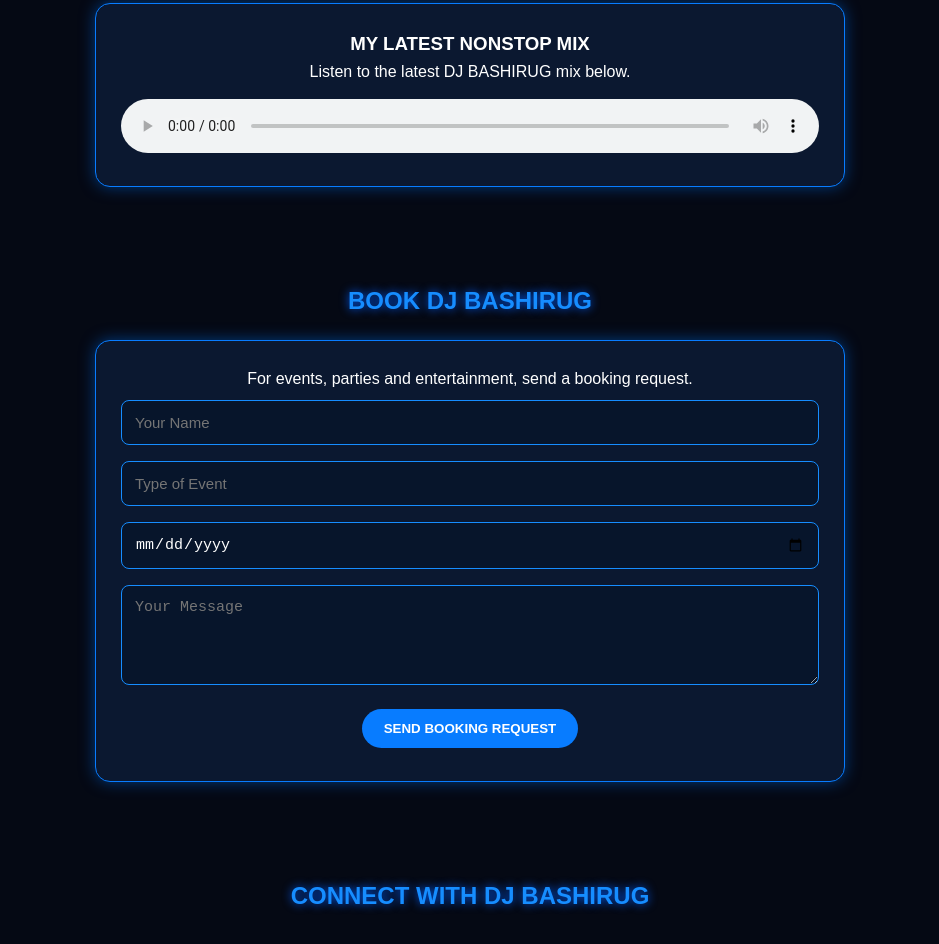
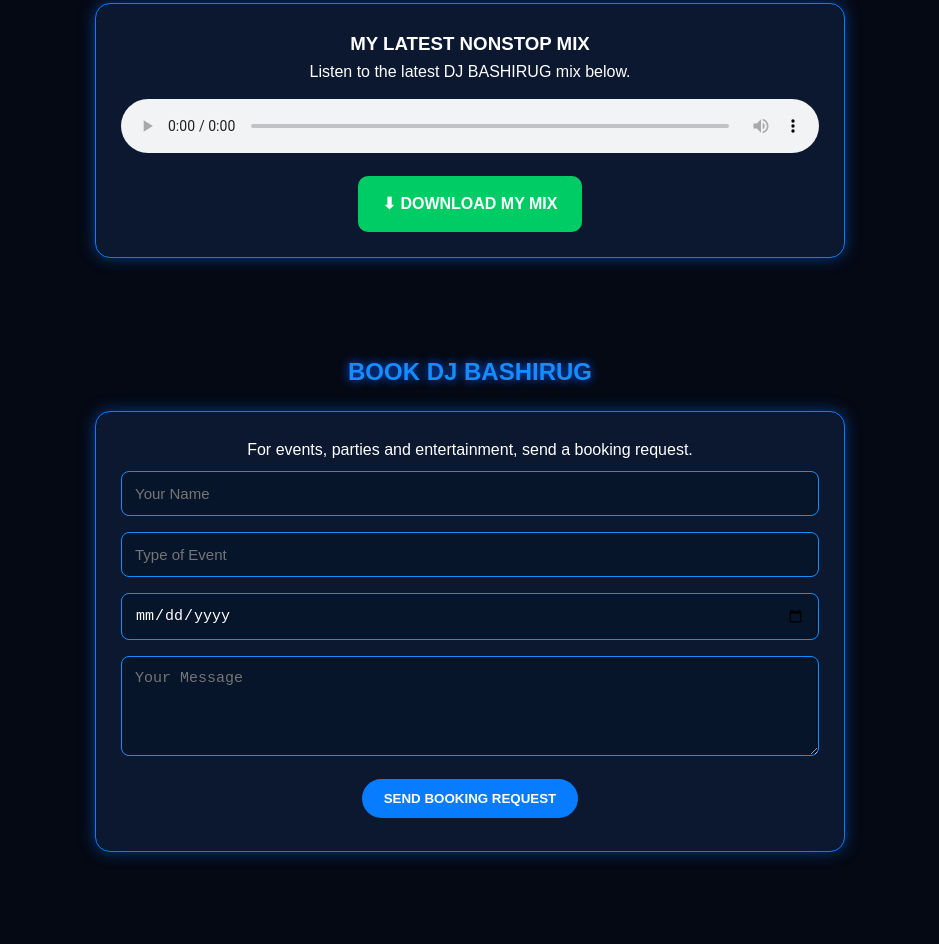
Before and after one commit to skalibash/Djbashirug, a plain HTML site: page index.html in a window 1280 px wide. Shown: the part 1076-2020 px from the top of the page, without its empty margins (170-1109 px from the left). Drawn offline with Linux system fonts and the light colour scheme.

Commit message:
Update index.html

```diff
--- a/index.html
+++ b/index.html
@@ -291,6 +291,11 @@ footer {
       <source src="mix.mp3" type="audio/mpeg">
       Your browser does not support audio.
     </audio>
+    <a href="https://res.cloudinary.com/ptm1ejiq/video/upload/v1795093579/mix.mp3"
+download="DJ-BASHIRUG-MIX.mp3"
+style="display:inline-block;background:#00cc66;color:white;padding:15px 25px;border-radius:10px;text-decoration:none;font-weight:bold;margin-top:15px;">
+⬇ DOWNLOAD MY MIX
+</a>
   </div>
 </section>
 
```
